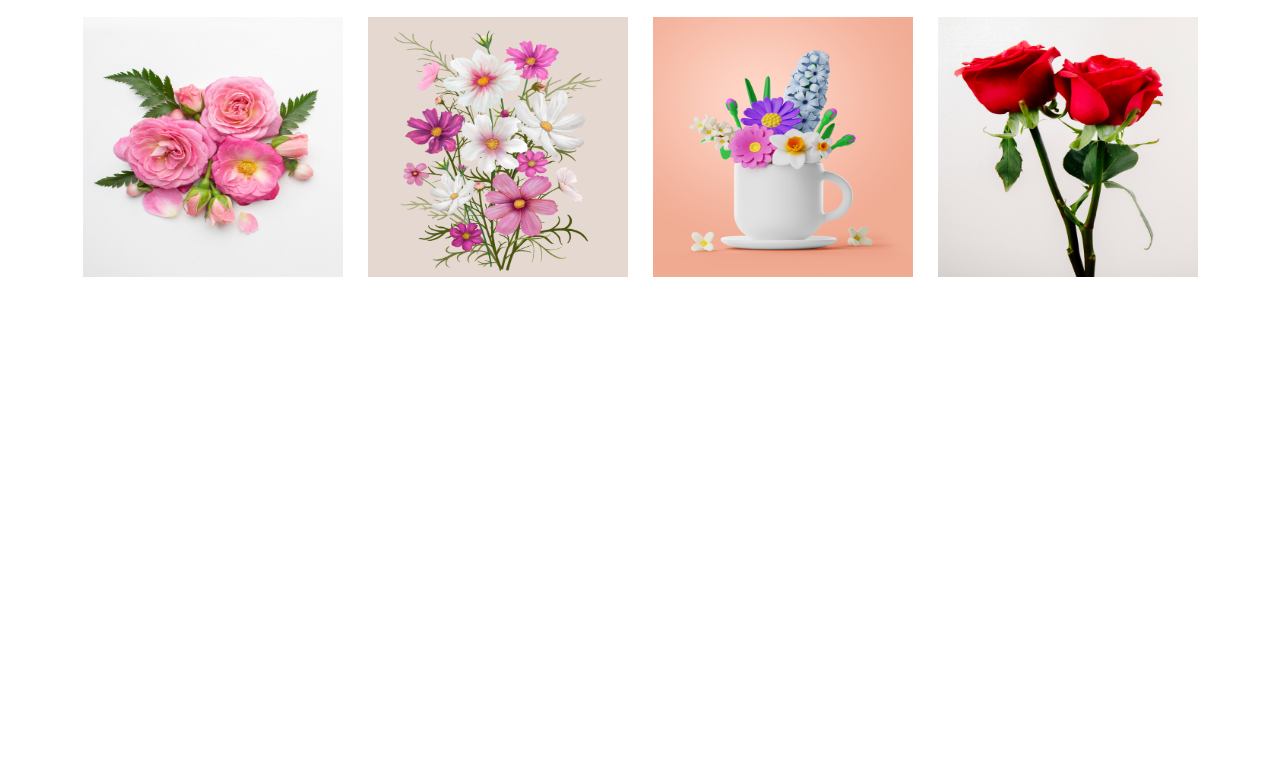
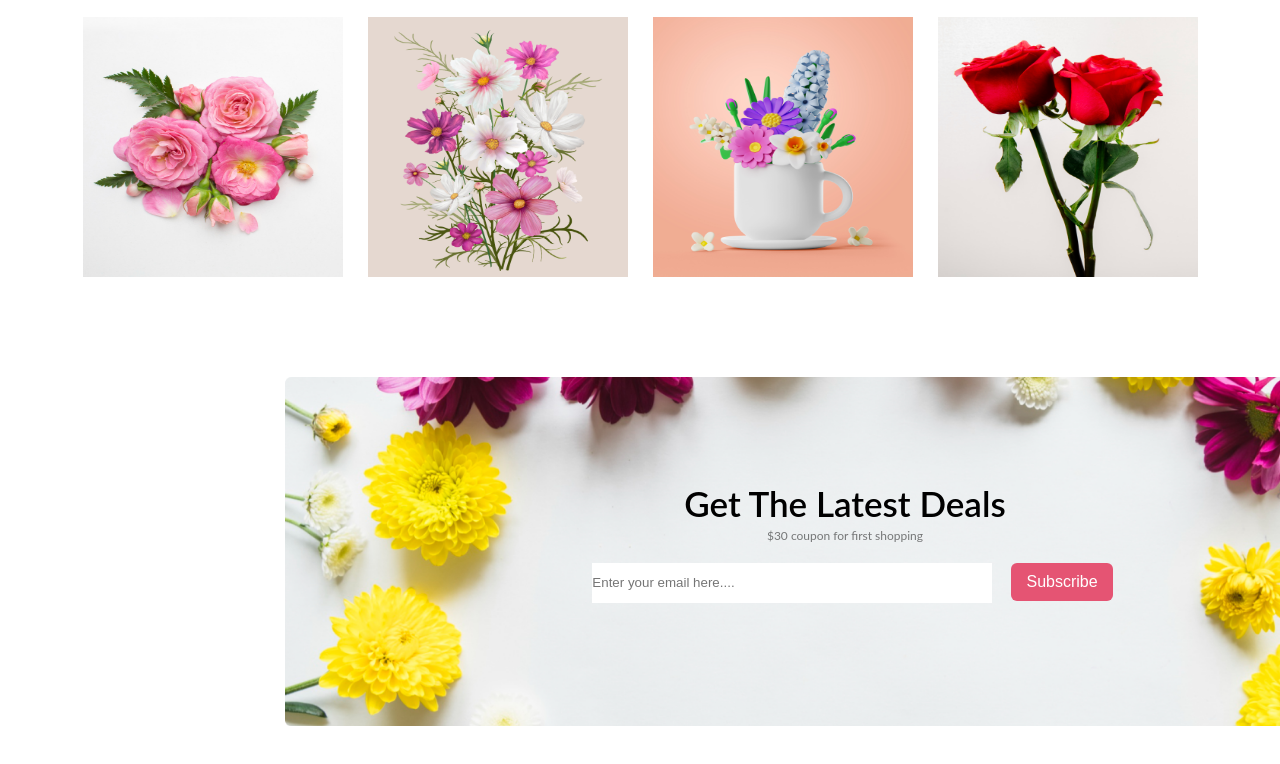
Before and after one commit to Its-Shojib/Assignment_1, a plain HTML site: page index.html in a window 1280 px wide. Shown: the part 2549-3313 px from the top of the page. Before the commit the page ends 2856 px from the top, so only its background shows below. Drawn offline with Linux system fonts and the light colour scheme.

Commit message:
latest added

```diff
--- a/index.html
+++ b/index.html
@@ -91,6 +91,20 @@
                 </div>
             </div>
         </div>
+        <div class="latest">
+            <div class="latest-text">
+                <h1 class="latest-title">
+                    Get The Latest Deals
+                </h1>
+                <small class="small-text">$30 coupon for first shopping <br></small>
+                <input type="email" name="" id="" placeholder="Enter your email here....">
+                <button class="btn">Subscribe</button>
+            </div>
+            <div>
+
+            </div>
+
+        </div>
 
     </main>
     <footer>
--- a/style.css
+++ b/style.css
@@ -167,75 +167,120 @@ body {
     background: rgba(229, 84, 115, 0.05);
     height: 60vh;
     display: flex;
-    justify-content:space-around;
+    justify-content: space-around;
     gap: 100px;
     align-items: center;
     padding: 0px 400px;
 }
-.hot-title{
+
+.hot-title {
     font-size: 30px;
     padding: 10px 0px;
 }
 
-.pink{
+.pink {
     color: #E55473;
 }
-.hot-text>.small-text{
-    text-align:center;
+
+.hot-text>.small-text {
+    text-align: center;
 }
-.hot-text>.btn{
+
+.hot-text>.btn {
     margin-left: 120px;
 }
-.hot-img>img{
+
+.hot-img>img {
     height: 350px;
 }
 
 
 /* ***Instagram section*** */
-.insta{
+.insta {
     margin-top: 40px;
     text-align: center;
 }
-.insta-title{
+
+.insta-title {
     font-size: 40px;
     font-weight: 600;
     padding-bottom: 10px;
 }
-.boxes{
+
+.boxes {
     display: flex;
-    justify-content:center;
+    justify-content: center;
     gap: 25px;
     margin: 30px 0px;
 }
-.box-1{
+
+.box-1 {
     height: 260px;
     width: 260px;
 }
-.box-1>img{
+
+.box-1>img {
     height: 260px;
     width: 260px;
 }
-.box-2{
+
+.box-2 {
     height: 260px;
     width: 260px;
 }
-.box-2>img{
+
+.box-2>img {
     height: 260px;
     width: 260px;
 }
-.box-3{
+
+.box-3 {
     height: 260px;
     width: 260px;
 }
-.box-3>img{
+
+.box-3>img {
     height: 260px;
     width: 260px;
 }
-.box-4{
+
+.box-4 {
     height: 260px;
     width: 260px;
 }
-.box-4>img{
+
+.box-4>img {
     height: 260px;
     width: 260px;
 }
+
+
+/* ***Latest-Deal section*** */
+.latest {
+    background-image: url('./asset/Rectangle 9.png');
+    width: 1120px;
+    height: 349px;
+    background-size: cover;
+    background-repeat: no-repeat;
+    margin: 100px 0px;
+    margin-left: 285px;
+    display: flex;
+    justify-content: center;
+    align-items: center;
+}
+.latest-title{
+    font-size: 35px;
+    font-weight: 600;
+}
+.latest-text>.small-text{
+    font-size: 12px;
+}
+.latest-text{
+    text-align: center;
+}
+input[type="email"]{
+    width: 400px;
+    height: 40px;
+    border: none;
+    margin: 0px 15px;
+}
```
